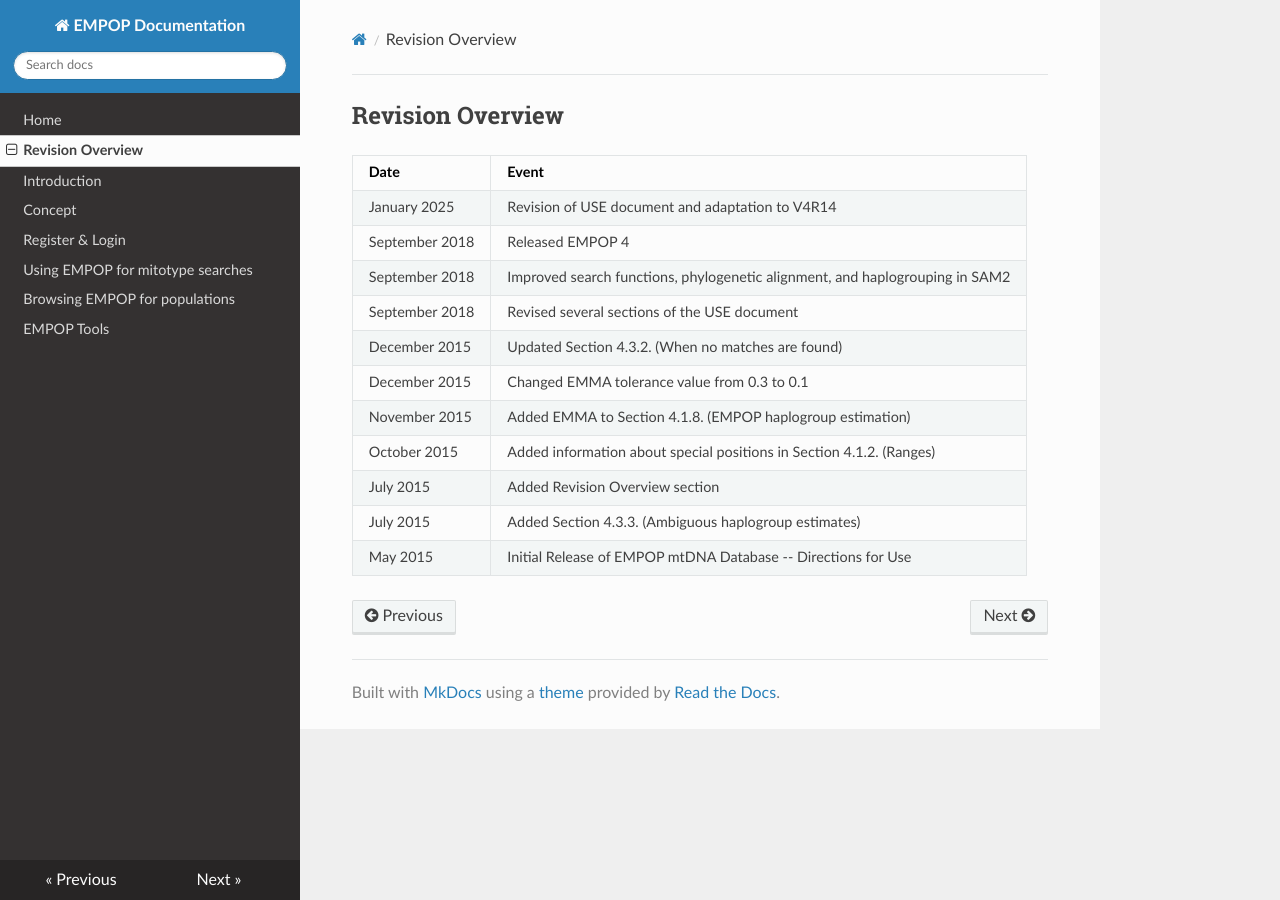
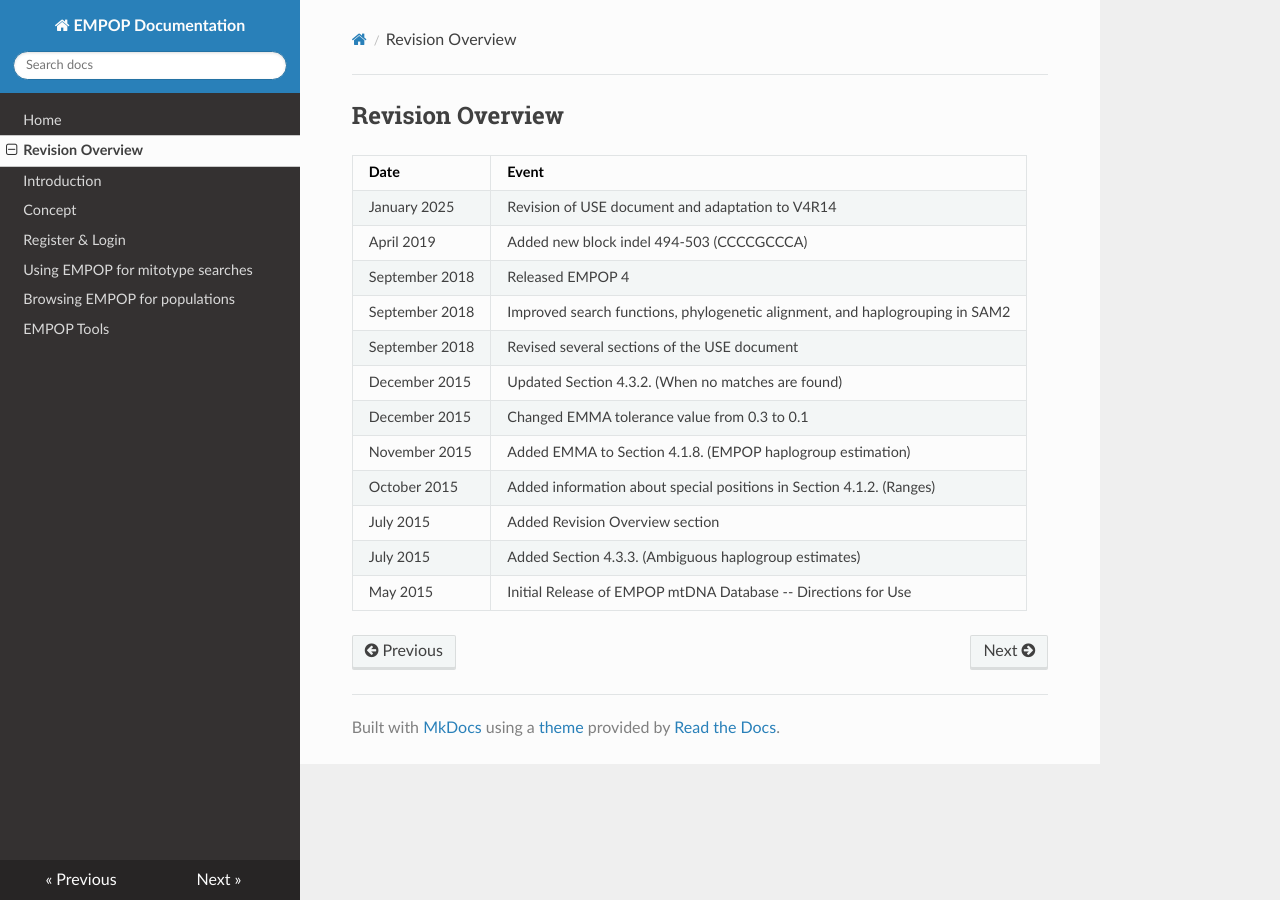
Before and after one commit to gmitirol/empop-use, an MkDocs documentation site: the page built from docs/revisions.md, in a window 1280 px wide. Built offline with MkDocs 1.6.1, drawn with Linux system fonts in a browser that asks for light colours; nearby versions of some CDN libraries.

Commit message:
Update revisions.md
added deleted line from April 2019

```diff
--- a/docs/revisions.md
+++ b/docs/revisions.md
@@ -2,6 +2,7 @@
 | Date | Event |
 |---|---|
 | January 2025 | Revision of USE document and adaptation to V4R14 |
+| April 2019 | Added new block indel 494-503 (CCCCGCCCA) |
 | September 2018 | Released EMPOP 4 |
 | September 2018 | Improved search functions, phylogenetic alignment, and haplogrouping in SAM2 |
 | September 2018 | Revised several sections of the USE document |
```
